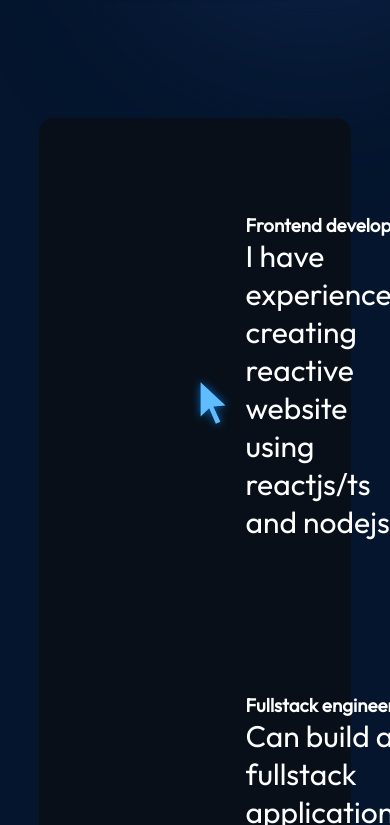
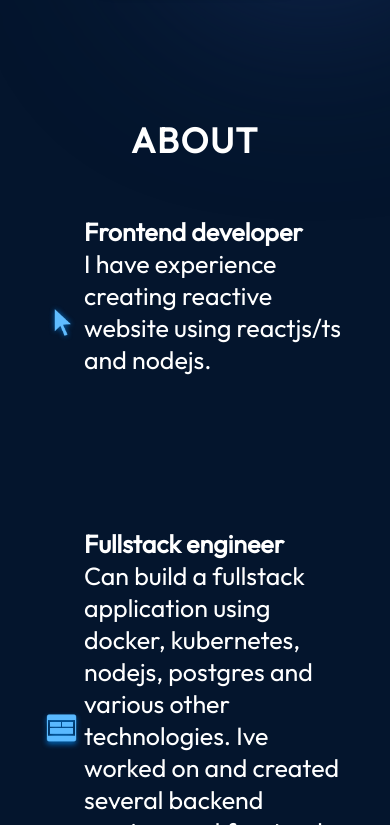
Before and after one commit to PlatypusIV/portfolio_page, a React (Vite) app: page / in a window 390 px wide. Shown: the part 799-1624 px from the top of the page. Built offline with nearby package versions, Linux system fonts and the light colour scheme.

Commit message:
added skillset file

```diff
--- a/src/App.tsx
+++ b/src/App.tsx
@@ -2,6 +2,7 @@ import style from "./App.module.scss";
 import About from "./components/About/About";
 import Hero from "./components/Hero/Hero";
 import Navbar from "./components/Navbar/Navbar";
+import Skillset from "./components/Skillset/Skillset";
 
 export default function App():JSX.Element {
   return (
@@ -9,6 +10,7 @@ export default function App():JSX.Element {
       <Navbar />
       <Hero />
       <About />
+      <Skillset />
     </div>
   )
 }
--- a/src/components/About/About.module.scss
+++ b/src/components/About/About.module.scss
@@ -7,6 +7,9 @@
     padding: 70px;
     z-index: 1;
     margin: 120px 10% 0;
+    display: flex;
+    flex-direction: column;
+    padding: 10px;
 }
 
 .title {
@@ -25,11 +28,31 @@
 
 .aboutImage {
     width: 35%;
+    // display: none;
 }
-
+//need to fix image
 .content ul {
     color: var(--color-text);
     display: flex;
     flex-direction: column;
     gap: 50px;
 }
+
+@media screen and (max-width: 830px) {
+    .container {
+        background-color: transparent;
+        padding: 0;
+    }
+
+    .content {
+        flex-direction: column;
+    }
+
+    .aboutImage {
+        display: none;
+    }
+
+    .content ul {
+        margin-top: 29px;
+    }
+}
--- a/src/components/About/About.tsx
+++ b/src/components/About/About.tsx
@@ -7,7 +7,7 @@ import style from './About.module.scss';
 
 export default function About():JSX.Element {
   return (
-    <section className={style.container}>
+    <section className={style.container} id="about">
         <h2 className={style.title}>About</h2>
         <div className={style.content}>
             <img src={getImageUrl('about/aboutImage.png')} alt="Me researching some esoteric technologies" className={style.aboutImage} />
--- a/src/components/ExperienceBox/ExperienceBox.module.scss
+++ b/src/components/ExperienceBox/ExperienceBox.module.scss
@@ -9,8 +9,30 @@
     padding: 25px;
     background-image: linear-gradient(90deg, rgba(165,215,232, 0.42) 0%, rgba(255,255,255,0) 100%);
     background-size: 0 100%;
+    background-repeat: no-repeat;
+    transition: 0.4s;
+}
+
+.experienceBox img {
+    width: 45px;
 }
 
 .experienceBox:hover {
     background-size: 100% 100%;
 }
+
+.experienceBox h3 {
+    font-size: 25px;
+    font-weight: 600;
+}
+
+.experienceBox p {
+    font-size: 25px;
+}
+
+@media screen and (max-width: 830px) {
+    .experienceBox {
+        padding-left: 0;
+        padding-right: 0;
+    }
+}
--- a/src/components/Navbar/Navbar.tsx
+++ b/src/components/Navbar/Navbar.tsx
@@ -13,16 +13,16 @@ export default function Navbar():JSX.Element {
             <img src={isMenuOpen ? getImageUrl("nav/closeIcon.png") : getImageUrl("nav/menuIcon.png")} alt="menu-button" className={style.menuBtn} onClick={()=>setIsMenuOpen(!isMenuOpen)}/>
             <ul className={`${style.menuItems} ${isMenuOpen && style.menuOpen}`} onClick={() => setIsMenuOpen(false)}>
               <li>
-                <a href="about">Who am I?</a>
+                <a href="#about">Who am I?</a>
               </li >
               <li>
-                <a href="experience">Experience</a>
+                <a href="#experience">Experience</a>
               </li>
               <li >
-                <a href="projects">Projects</a>
+                <a href="#projects">Projects</a>
               </li>
               <li >
-                <a href="contact">Contact</a>
+                <a href="#contact">Contact</a>
               </li>
             </ul>
         </div>
--- /dev/null
+++ b/src/components/Skillset/Skillset.tsx
@@ -0,0 +1,7 @@
+import React from 'react'
+
+export default function Skillset(): JSX.Element {
+  return (
+    <section id="skillset"></section>
+  )
+}
--- a/src/index.css
+++ b/src/index.css
@@ -4,3 +4,7 @@
   padding: 0;
   font-family: "Outfit", Arial, Helvetica, sans-serif;
 }
+
+html {
+  scroll-behavior: smooth;
+}
```
Also changed, not shown: src/skillset.json (added, +10 -0 lines), src/components/Skillset/Skillset.module.scss (added).
